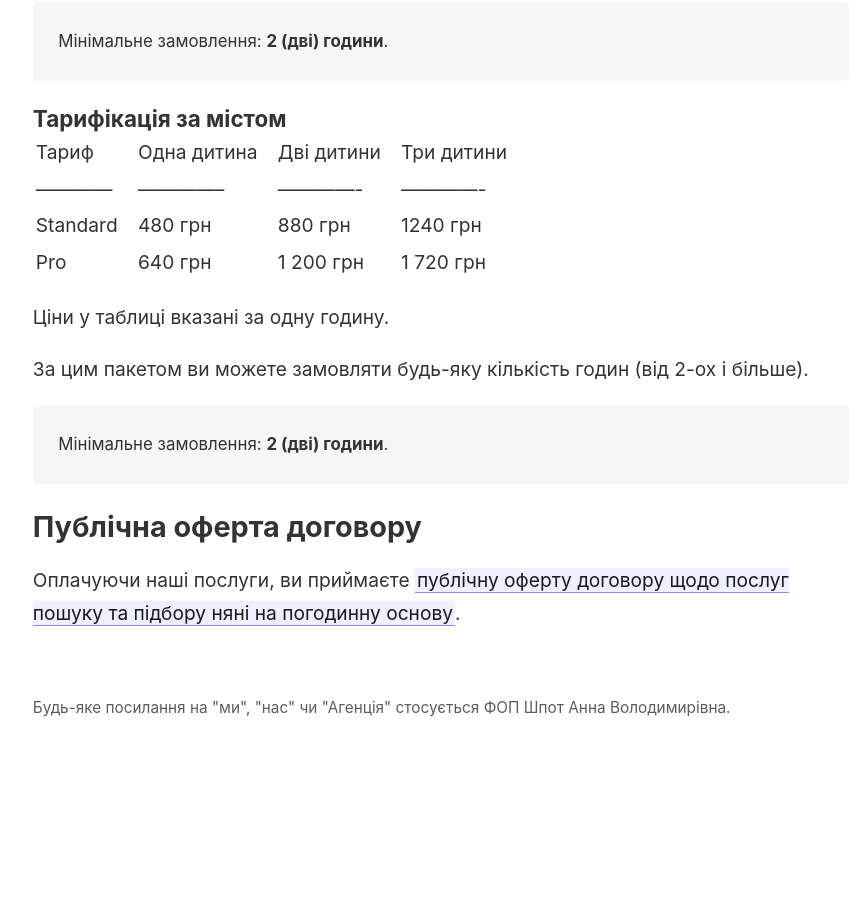
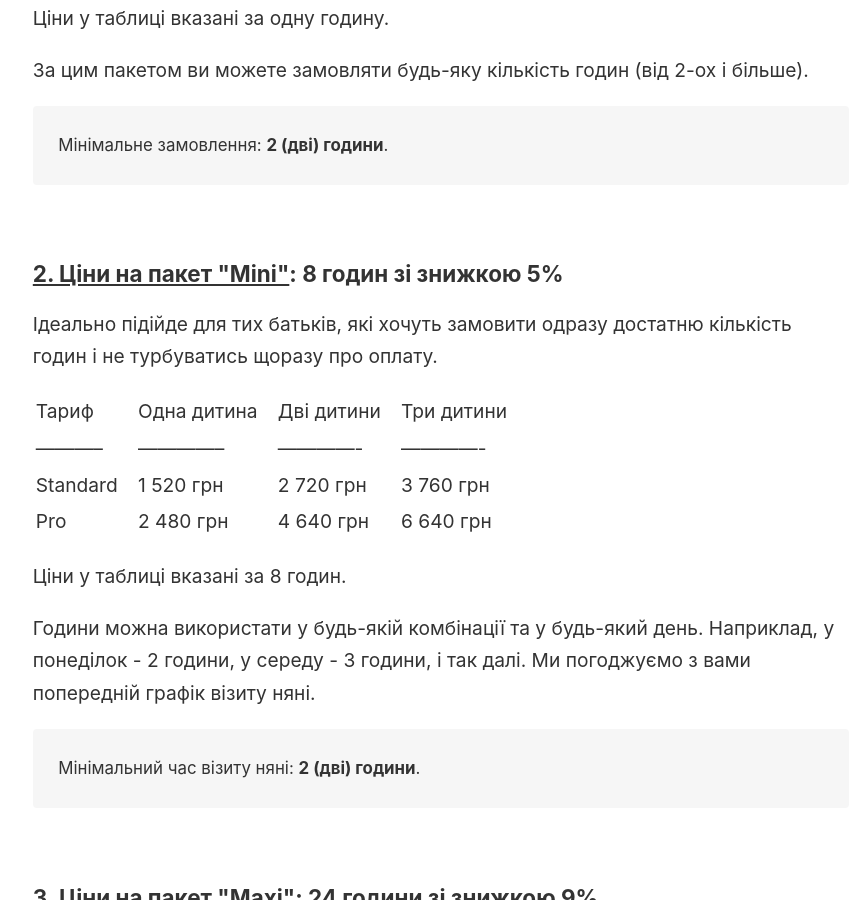
Before and after one commit to ivanchopyk/turbotlyva.agency, a Jekyll site: the page built from _notes/Nanny - Hourly.md, in a window 1280 px wide and 900 px high, scrolled down 1469 px. Shown: the whole window, without its empty margins (44-909 px from the left). Built offline with Jekyll 4.4.1, drawn with Linux system fonts in a browser that asks for light colours; before the commit the page ends 2257 px from its top, so only the background shows below that; some of the changed text lies outside the part shown.

Commit message:
Update Nanny - Hourly.md

```diff
--- a/_notes/Nanny - Hourly.md
+++ b/_notes/Nanny - Hourly.md
@@ -23,24 +23,14 @@
 
 
 
-### Тарифікація в місті
+### <u>1. Ціни на пакет "Разовий"</u>: 2 години
+
+
+Підходить для одноразового замовлення або якщо ви не часто користуєтеся послугами няні.
 
 | Тариф     &nbsp;&nbsp;   | Одна дитина   &nbsp;&nbsp; | Дві дитини   &nbsp;&nbsp; | Три дитини   &nbsp;&nbsp; |
 | ------------ &nbsp;&nbsp;| --------------&nbsp;&nbsp; | -------------&nbsp;&nbsp; | -------------&nbsp;&nbsp; |
-| Standard   &nbsp;&nbsp;  | 420 грн       &nbsp;&nbsp; | 760 грн      &nbsp;&nbsp; | 1060 грн     &nbsp;&nbsp; |
-| Pro       &nbsp;&nbsp;   | 540 грн       &nbsp;&nbsp; | 1 000 грн    &nbsp;&nbsp; | 1 420 грн    &nbsp;&nbsp; |
-
-Ціни у таблиці вказані за одну годину.
-
-За цим пакетом ви можете замовляти будь-яку кількість годин (від 2-ох і більше).
-
-> Мінімальне замовлення: **2 (дві) години**.
-
-### Тарифікація за містом
-
-| Тариф     &nbsp;&nbsp;   | Одна дитина   &nbsp;&nbsp; | Дві дитини   &nbsp;&nbsp; | Три дитини   &nbsp;&nbsp; |
-| ------------ &nbsp;&nbsp;| --------------&nbsp;&nbsp; | -------------&nbsp;&nbsp; | -------------&nbsp;&nbsp; |
-| Standard   &nbsp;&nbsp;  | 480 грн       &nbsp;&nbsp; | 880 грн      &nbsp;&nbsp; | 1240 грн     &nbsp;&nbsp; |
+| Standard   &nbsp;&nbsp;  | 400 грн       &nbsp;&nbsp; | 720 грн      &nbsp;&nbsp; | 1000 грн     &nbsp;&nbsp; |
 | Pro       &nbsp;&nbsp;   | 640 грн       &nbsp;&nbsp; | 1 200 грн    &nbsp;&nbsp; | 1 720 грн    &nbsp;&nbsp; |
 
 Ціни у таблиці вказані за одну годину.
@@ -49,6 +39,44 @@
 
 > Мінімальне замовлення: **2 (дві) години**.
 
+&nbsp;
+
+### <u>2. Ціни на пакет "Mini"</u>: 8 годин зі знижкою 5%
+
+
+Ідеально підійде для тих батьків, які хочуть замовити одразу достатню кількість годин і  не турбуватись щоразу про оплату.
+
+| Тариф      &nbsp;&nbsp; | Одна дитина   &nbsp;&nbsp; | Дві дитини   &nbsp;&nbsp; | Три дитини   &nbsp;&nbsp; |
+| -----------&nbsp;&nbsp; | --------------&nbsp;&nbsp; | -------------&nbsp;&nbsp; | -------------&nbsp;&nbsp; |
+| Standard   &nbsp;&nbsp; | 1 520 грн     &nbsp;&nbsp; | 2 720 грн    &nbsp;&nbsp; | 3 760 грн    &nbsp;&nbsp; |
+| Pro        &nbsp;&nbsp; | 2 480 грн     &nbsp;&nbsp; | 4 640 грн    &nbsp;&nbsp; | 6 640 грн    &nbsp;&nbsp; |
+
+
+Ціни у таблиці вказані за 8 годин.
+
+Години можна використати у будь-якій комбінації та у будь-який день. Наприклад, у понеділок - 2 години, у середу - 3 години, і так далі. Ми погоджуємо з вами попередній графік візиту няні.
+
+> Мінімальний час візиту няні: **2 (дві) години**.
+
+&nbsp;
+
+### <u>3. Ціни на пакет "Maxi"</u>: 24 години зі знижкою 9%
+
+
+
+Добре підійде для тих батьків, які точно знають, що їм протягом певного часу буде потрібна няня.
+
+| Тариф      &nbsp;&nbsp; | Одна дитина   &nbsp;&nbsp; | Дві дитини   &nbsp;&nbsp; | Три дитини   &nbsp;&nbsp; |
+| -----------&nbsp;&nbsp; | --------------&nbsp;&nbsp; | -------------&nbsp;&nbsp; | -------------&nbsp;&nbsp; |
+| Standard   &nbsp;&nbsp; | 4 320 грн     &nbsp;&nbsp; | 7 680 грн    &nbsp;&nbsp; | 10 500 грн   &nbsp;&nbsp; |
+| Pro        &nbsp;&nbsp; | 7 200 грн     &nbsp;&nbsp; | 13 440 грн   &nbsp;&nbsp; | 19 200 грн   &nbsp;&nbsp; |
+
+
+Ціни у таблиці вказані за 24 години.
+
+Години можна використати у будь-якій комбінації та у будь-який день. Наприклад, у понеділок - 2 години, у середу - 3 години, і так далі. Ми погоджуємо з вами попередній графік візиту няні.
+
+> Мінімальний час візиту няні: **2 (дві) години**.
 
 ## Публічна оферта договору
 
```
